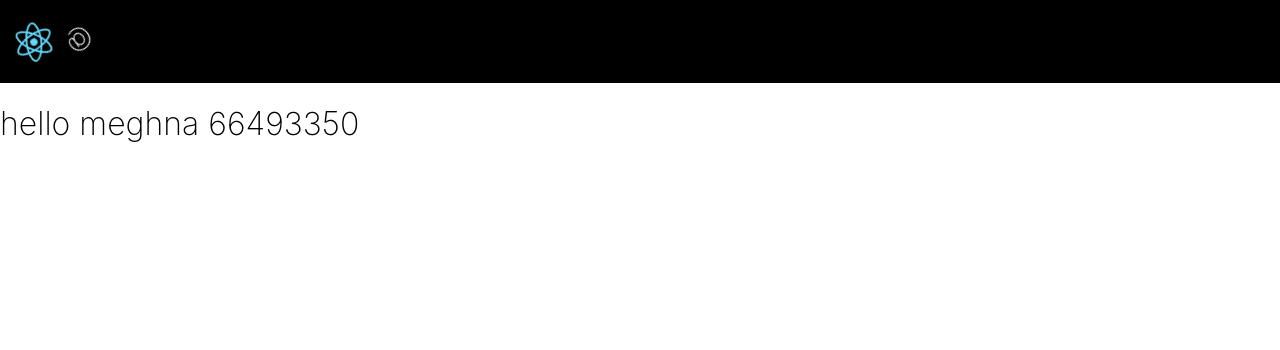
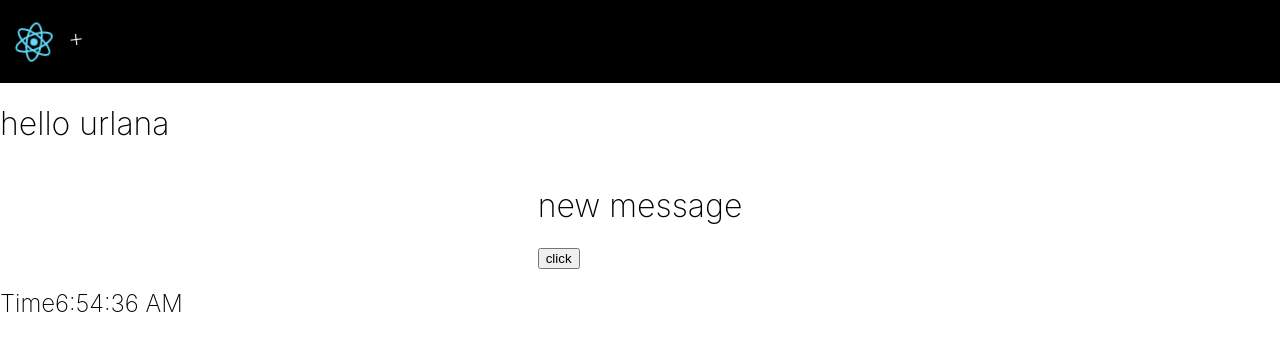
Before and after one commit to Meghanaurlana/react-sample, a React (Create React App) app: page / in a window 1280 px wide. Shown: the top 350 px of the page. Built offline with nearby package versions, Linux system fonts and the light colour scheme.

Commit message:
new components

```diff
--- a/src/App.css
+++ b/src/App.css
@@ -1,5 +1,9 @@
 * {
   font-weight: 200;
+}
+.Welcome{
+  justify-content: center;
+  display: flex;
 }
 
 .App-logo {
@@ -13,9 +17,11 @@
 
 @media (prefers-reduced-motion: no-preference) {
 
-  .App-logo,
+  .App-logo {
+    animation: App-logo-spin infinite 20s linear;
+  }
   .Hello {
-    animation: App-logo-spin infinite 20s linear;
+    animation: App-logo-spin infinite 1s linear;
   }
 }
 
--- a/src/App.js
+++ b/src/App.js
@@ -1,17 +1,24 @@
 import logo from './logo.svg';
 import './App.css';
-import Hello from './components/Hello'
+import {Hello} from './components/Hello'
+import{Welcome}from'./components/welcome'
 function App() {
   return (
     <div className="App">
       <small className="App-header">
         <img src={logo} className="App-logo" alt="logo" />
         <p className='Hello'>
-       @
+       +
         </p>
       </small>
       <div className="Greet">
-        <Hello />
+        <Hello name='urlana'/>
+      </div>
+      <div className='Welcome'>
+        <Welcome/>
+      </div>
+      <div>
+        <h2>Time{new Date().toLocaleTimeString()}</h2>
       </div>
     </div>
   );
--- a/src/components/Hello.js
+++ b/src/components/Hello.js
@@ -1,4 +1,4 @@
-function Hello(){
-return<h1>hello meghna  {5*2*45*19*7777}</h1>
+export const Hello = (props) => {
+    return <h1>hello  {props.name} </h1>
 }
-export default Hello
+// export default Hello
--- /dev/null
+++ b/src/components/welcome.js
@@ -0,0 +1,10 @@
+import { useState } from "react"
+
+export const Welcome = () => {
+    const [message, setMessage] = useState('new message')
+    return (
+    <div>
+        <h1>{message}</h1>
+        <button onClick={()=>setMessage('welcome Meghana')}>click</button>
+    </div>
+)}
```
